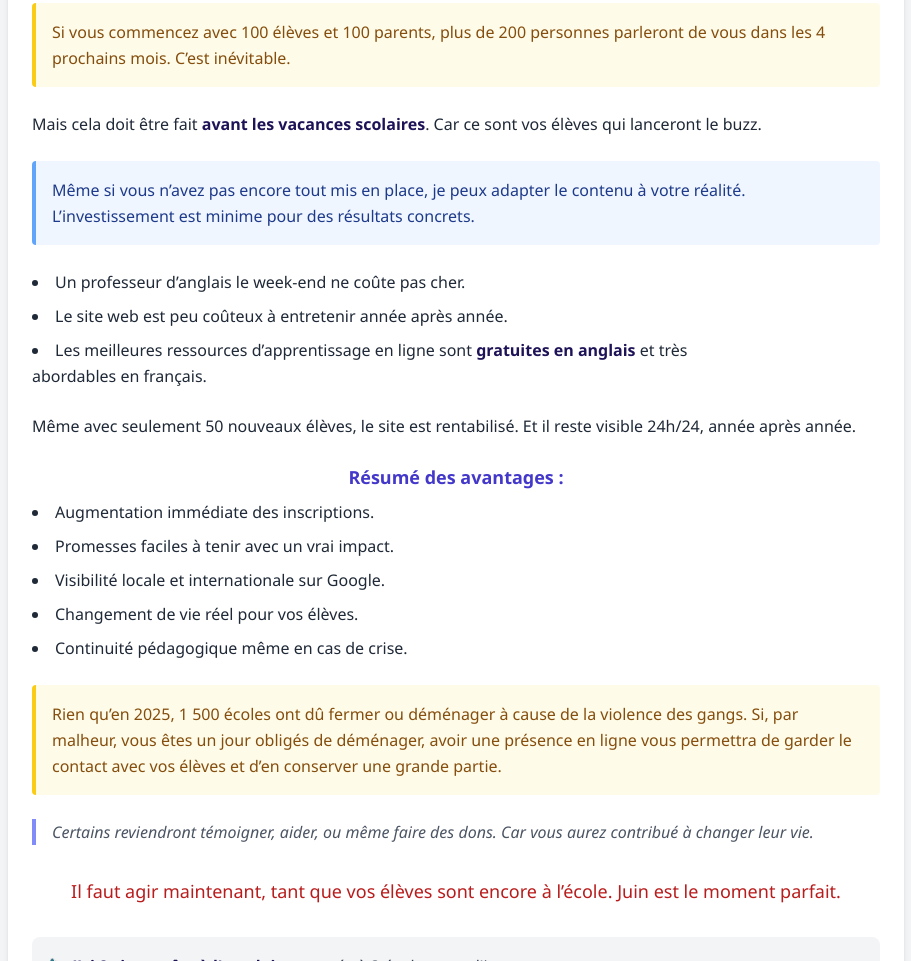
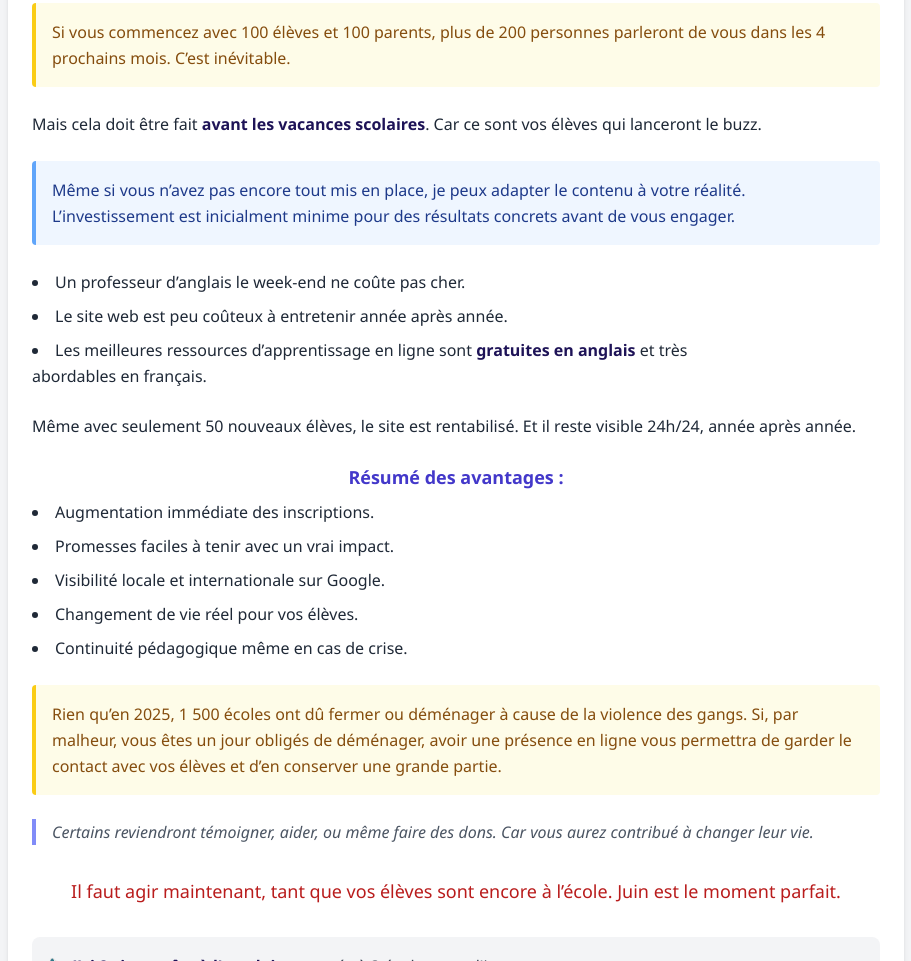
Before and after one commit to ecolelumieredelmas/ecolesaintlouis.github.io, a plain HTML site: page arguments.html in a window 1280 px wide. Shown: the part 1275-2236 px from the top of the page, without its empty margins (184-1095 px from the left). Drawn offline with nearby package versions, Linux system fonts and the light colour scheme.

Commit message:
Update arguments.html

```diff
--- a/arguments.html
+++ b/arguments.html
@@ -71,7 +71,7 @@
   </p>
 
   <div class="bg-blue-50 border-l-4 border-blue-400 p-4 rounded mb-6 text-blue-900">
-    Même si vous n’avez pas encore tout mis en place, je peux adapter le contenu à votre réalité. L’investissement est minime pour des résultats concrets.
+    Même si vous n’avez pas encore tout mis en place, je peux adapter le contenu à votre réalité. L’investissement est inicialment minime pour des résultats concrets avant de vous engager.
   </div>
 
   <ul class="list-disc list-inside space-y-2 mb-6">
```
